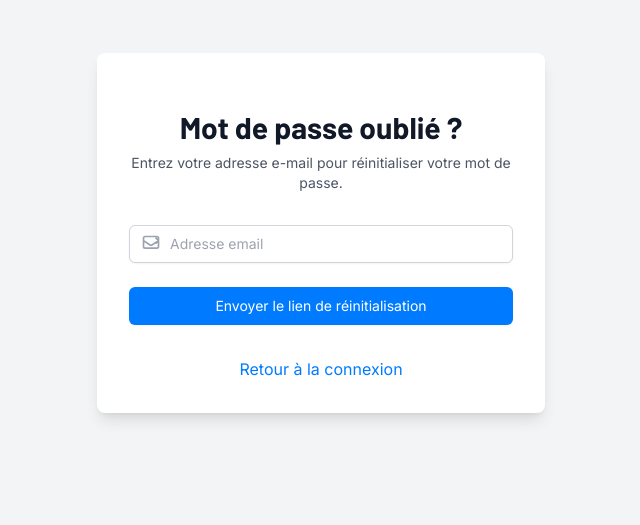
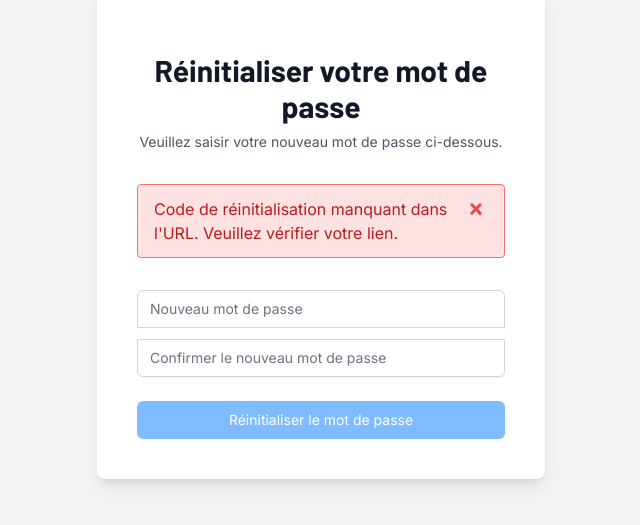
Before and after one commit to bruno-07/monfond, a Nuxt app: page /reset-password in a window 1280 px wide. Shown: the part 167-692 px from the top of the page, without its empty margins (319-959 px from the left). Built offline with nearby package versions, Linux system fonts and the light colour scheme.

Commit message:
fin connexion et inscription

```diff
--- /dev/null
+++ b/pages/forgot-password.vue
@@ -0,0 +1,75 @@
+<template>
+  <div class="min-h-screen bg-gray-100 flex items-center justify-center py-12 px-4 sm:px-6 lg:px-8">
+    <div class="max-w-md w-full space-y-8 bg-white p-8 rounded-lg shadow-lg">
+      <div>
+        <h2 class="mt-6 text-center text-3xl font-extrabold text-gray-900">
+          Mot de passe oublié ?
+        </h2>
+        <p class="mt-2 text-center text-sm text-gray-600">
+          Entrez votre adresse e-mail pour réinitialiser votre mot de passe.
+        </p>
+      </div>
+
+      <div v-if="authStore.error" class="bg-red-100 border border-red-400 text-red-700 px-4 py-3 rounded relative mb-4" role="alert">
+        <span class="block sm:inline">{{ authStore.error }}</span>
+        <span class="absolute top-0 bottom-0 right-0 px-4 py-3 cursor-pointer" @click="authStore.clearError()">
+          <svg class="fill-current h-6 w-6 text-red-500" role="button" xmlns="http://www.w3.org/2000/svg" viewBox="0 0 20 20"><title>Close</title><path d="M14.348 14.849a1.2 1.2 0 01-1.697 0L10 11.697l-2.651 2.652a1.2 1.2 0 11-1.697-1.697L8.303 10 5.651 7.348a1.2 1.2 0 011.697-1.697L10 8.303l2.651-2.652a1.2 1.2 0 011.697 1.697L11.697 10l2.651 2.651a1.2 1.2 0 010 1.698z"/></svg>
+        </span>
+      </div>
+
+      <div v-if="authStore.successMessage" class="bg-green-100 border border-green-400 text-green-700 px-4 py-3 rounded relative mb-4" role="alert">
+        <span class="block sm:inline">{{ authStore.successMessage }}</span>
+      </div>
+
+      <form @submit.prevent="handleForgotPassword" class="space-y-6">
+        <div class="relative">
+          <div class="absolute inset-y-0 left-0 pl-3 flex items-center pointer-events-none">
+            <svg class="h-5 w-5 text-gray-400" fill="none" viewBox="0 0 24 24" stroke="currentColor">
+              <path stroke-linecap="round" stroke-linejoin="round" stroke-width="2" d="M3 8l7.89 5.26a2 2 0 002.22 0L21 8m0 0l-3-3m3 3l-3 3M5 17h14a2 2 0 002-2V5a2 2 0 00-2-2H5a2 2 0 00-2 2v10a2 2 0 002 2z" />
+            </svg>
+          </div>
+          <input id="email" name="email" type="email" autocomplete="email" required v-model="email"
+                 class="appearance-none block w-full pl-10 pr-3 py-2 border border-gray-300 rounded-md shadow-sm placeholder-gray-400 focus:outline-none focus:ring-primary-500 focus:border-primary-500 sm:text-sm"
+                 placeholder="Adresse email" />
+        </div>
+
+        <div>
+          <button type="submit" :disabled="authStore.loading"
+                  class="w-full flex justify-center py-2 px-4 border border-transparent rounded-md shadow-sm text-sm font-medium text-white bg-primary-500 hover:bg-primary-700 focus:outline-none focus:ring-2 focus:ring-offset-2 focus:ring-primary-500">
+            <span v-if="authStore.loading">Envoi...</span>
+            <span v-else>Envoyer le lien de réinitialisation</span>
+          </button>
+        </div>
+      </form>
+      <div class="text-center">
+        <NuxtLink to="/login" class="font-medium text-primary-500 hover:text-primary-900">
+          Retour à la connexion
+        </NuxtLink>
+      </div>
+    </div>
+  </div>
+</template>
+
+<script setup>
+import { ref } from 'vue';
+import { useAuthStore } from '@/stores/auth';
+
+const authStore = useAuthStore();
+const email = ref('');
+
+const handleForgotPassword = async () => {
+  // Les messages d'erreur/succès et le loading sont gérés par le store
+  await authStore.forgotPassword(email.value);
+  // Si succès, le message est déjà défini par le store.
+  // On peut vider l'email si on veut, mais ce n'est pas obligatoire.
+  // email.value = '';
+};
+</script>
+
+<style scoped>
+.text-primary-500 { color: #007bff; }
+.hover\:text-primary-900:hover { color: #0056b3; }
+.bg-primary-500 { background-color: #007bff; }
+.hover\:bg-primary-700:hover { background-color: #0056b3; }
+.focus\:ring-primary-500:focus { box-shadow: 0 0 0 0.2rem rgba(0, 123, 255, 0.5); }
+</style>
--- a/pages/login.vue
+++ b/pages/login.vue
@@ -62,7 +62,7 @@
           </div>
 
           <div class="text-sm">
-            <NuxtLink to="/reset-password" class="font-medium text-primary-500 hover:text-primary-900">
+            <NuxtLink to="/forgot-password" class="font-medium text-primary-500 hover:text-primary-900">
               Mot de passe oublié ?
             </NuxtLink>
           </div>
--- a/pages/reset-password.vue
+++ b/pages/reset-password.vue
@@ -1,12 +1,12 @@
 <template>
   <div class="min-h-screen bg-gray-100 flex items-center justify-center py-12 px-4 sm:px-6 lg:px-8">
-    <div class="max-w-md w-full space-y-8 bg-white p-8 rounded-lg shadow-lg">
+    <div class="max-w-md w-full space-y-8 bg-white p-10 rounded-lg shadow-lg">
       <div>
         <h2 class="mt-6 text-center text-3xl font-extrabold text-gray-900">
-          Mot de passe oublié ?
+          Réinitialiser votre mot de passe
         </h2>
         <p class="mt-2 text-center text-sm text-gray-600">
-          Entrez votre adresse e-mail pour réinitialiser votre mot de passe.
+          Veuillez saisir votre nouveau mot de passe ci-dessous.
         </p>
       </div>
 
@@ -17,64 +17,114 @@
         </span>
       </div>
 
-      <div v-if="successMessage" class="bg-green-100 border border-green-400 text-green-700 px-4 py-3 rounded relative mb-4" role="alert">
-        <span class="block sm:inline">{{ successMessage }}</span>
+      <div v-if="authStore.successMessage" class="bg-green-100 border border-green-400 text-green-700 px-4 py-3 rounded relative mb-4" role="alert">
+        <span class="block sm:inline">{{ authStore.successMessage }}</span>
       </div>
 
-      <form @submit.prevent="handleForgotPassword" class="space-y-6">
-        <div class="relative">
-          <div class="absolute inset-y-0 left-0 pl-3 flex items-center pointer-events-none">
-            <svg class="h-5 w-5 text-gray-400" fill="none" viewBox="0 0 24 24" stroke="currentColor">
-              <path stroke-linecap="round" stroke-linejoin="round" stroke-width="2" d="M3 8l7.89 5.26a2 2 0 002.22 0L21 8m0 0l-3-3m3 3l-3 3M5 17h14a2 2 0 002-2V5a2 2 0 00-2-2H5a2 2 0 00-2 2v10a2 2 0 002 2z" />
-            </svg>
+      <form class="mt-8 space-y-6" @submit.prevent="handleResetPassword">
+        <div class="rounded-md shadow-sm -space-y-px">
+          <div>
+            <label for="new-password" class="sr-only">Nouveau mot de passe</label>
+            <input
+              id="new-password"
+              name="newPassword"
+              type="password"
+              autocomplete="new-password"
+              required
+              v-model="newPassword"
+              class="appearance-none rounded-none relative block w-full px-3 py-2 border border-gray-300 placeholder-gray-500 text-gray-900 rounded-t-md focus:outline-none focus:ring-primary-500 focus:border-primary-500 focus:z-10 sm:text-sm"
+              placeholder="Nouveau mot de passe"
+            />
           </div>
-          <input id="email" name="email" type="email" autocomplete="email" required v-model="email"
-                 class="appearance-none block w-full pl-10 pr-3 py-2 border border-gray-300 rounded-md shadow-sm placeholder-gray-400 focus:outline-none focus:ring-primary-500 focus:border-primary-500 sm:text-sm"
-                 placeholder="Adresse email" />
+          <div>
+            <label for="confirm-password" class="sr-only">Confirmer le nouveau mot de passe</label>
+            <input
+              id="confirm-password"
+              name="confirmPassword"
+              type="password"
+              autocomplete="new-password"
+              required
+              v-model="confirmPassword"
+              class="appearance-none rounded-none relative block w-full px-3 py-2 border border-gray-300 placeholder-gray-500 text-gray-900 rounded-b-md focus:outline-none focus:ring-primary-500 focus:border-primary-500 focus:z-10 sm:text-sm mt-3"
+              placeholder="Confirmer le nouveau mot de passe"
+            />
+          </div>
         </div>
 
+        <p v-if="passwordMismatch" class="text-red-500 text-sm mt-2">
+          Les mots de passe ne correspondent pas.
+        </p>
+
         <div>
-          <button type="submit" :disabled="authStore.loading"
-                  class="w-full flex justify-center py-2 px-4 border border-transparent rounded-md shadow-sm text-sm font-medium text-white bg-primary-500 hover:bg-primary-700 focus:outline-none focus:ring-2 focus:ring-offset-2 focus:ring-primary-500">
-            <span v-if="authStore.loading">Envoi...</span>
-            <span v-else>Envoyer le lien de réinitialisation</span>
+          <button
+            type="submit"
+            :disabled="authStore.loading || passwordMismatch || !resetCode"
+            class="group relative w-full flex justify-center py-2 px-4 border border-transparent text-sm font-medium rounded-md text-white bg-primary-500 hover:bg-primary-700 focus:outline-none focus:ring-2 focus:ring-offset-2 focus:ring-primary-500 disabled:opacity-50 disabled:cursor-not-allowed"
+          >
+            <span v-if="authStore.loading">Réinitialisation en cours...</span>
+            <span v-else>Réinitialiser le mot de passe</span>
           </button>
         </div>
       </form>
-      <div class="text-center">
-        <NuxtLink to="/login" class="font-medium text-primary-500 hover:text-primary-900">
-          Retour à la connexion
-        </NuxtLink>
-      </div>
     </div>
   </div>
 </template>
 
 <script setup>
-import { ref } from 'vue';
-import { useAuthStore } from '@/stores/auth';
+import { ref, computed, onMounted } from 'vue';
+import { useRoute, useRouter } from 'vue-router';
+import { useAuthStore } from '@/stores/auth'; // Chemin corrigé si nécessaire
 
 const authStore = useAuthStore();
-const email = ref('');
-const successMessage = ref(null);
+const route = useRoute();
+const router = useRouter();
 
-const handleForgotPassword = async () => {
-  authStore.clearError();
-  successMessage.value = null;
-  const success = await authStore.forgotPassword(email.value);
-  if (success) {
-    successMessage.value = "Si cette adresse e-mail existe, un lien de réinitialisation a été envoyé.";
+const newPassword = ref('');
+const confirmPassword = ref('');
+const resetCode = ref(''); // Pour stocker le code de l'URL
+
+const passwordMismatch = computed(() => {
+  return (newPassword.value && confirmPassword.value && newPassword.value !== confirmPassword.value);
+});
+
+onMounted(() => {
+  authStore.clearMessages(); // Utilise clearMessages du store
+  if (route.query.code) {
+    resetCode.value = route.query.code;
   } else {
-    // L'erreur est déjà définie par authStore.error via apiCall
+    authStore.setError("Code de réinitialisation manquant dans l'URL. Veuillez vérifier votre lien.");
   }
+});
+
+const handleResetPassword = async () => {
+  authStore.clearMessages(); // Utilise clearMessages du store
+
+  if (!resetCode.value) {
+    authStore.setError("Code de réinitialisation introuvable. Veuillez réessayer le processus de 'Mot de passe oublié'.");
+    return;
+  }
+
+  if (newPassword.value !== confirmPassword.value) {
+    authStore.setError("Les mots de passe ne correspondent pas.");
+    return;
+  }
+
+  if (!newPassword.value) {
+    authStore.setError("Veuillez saisir un nouveau mot de passe.");
+    return;
+  }
+
+  // L'action resetPassword du store gère déjà les messages de succès et la redirection
+  await authStore.resetPassword(resetCode.value, newPassword.value, confirmPassword.value);
 };
 </script>
 
 <style scoped>
-/* Assurez-vous que ces couleurs sont définies dans votre tailwind.config.js */
+/* Assurez-vous que les couleurs primary sont définies dans tailwind.config.js */
 .text-primary-500 { color: #007bff; }
 .hover\:text-primary-900:hover { color: #0056b3; }
 .bg-primary-500 { background-color: #007bff; }
 .hover\:bg-primary-700:hover { background-color: #0056b3; }
 .focus\:ring-primary-500:focus { box-shadow: 0 0 0 0.2rem rgba(0, 123, 255, 0.5); }
+.focus\:border-primary-500:focus { border-color: #007bff; }
 </style>
--- a/stores/auth.js
+++ b/stores/auth.js
@@ -2,23 +2,42 @@
 import { defineStore } from 'pinia';
 import { ref } from 'vue';
 import { useStorage } from '@vueuse/core';
+import { useRouter } from 'vue-router';
 
 export const useAuthStore = defineStore('auth', () => {
-  const API_BASE_URL = 'https://mighty-kindness-3674f7b18e.strapiapp.com'; // Votre URL Strapi
+  const router = useRouter();
+  const API_BASE_URL = 'https://mighty-kindness-3674f7b18e.strapiapp.com';
 
   const user = useStorage('auth-user', null);
   const token = useStorage('auth-token', null);
   const isAuthenticated = ref(false);
   const loading = ref(false);
   const error = ref(null);
+  const successMessage = ref(null);
 
   if (token.value) {
     isAuthenticated.value = true;
   }
 
+  // Fonctions d'aide pour gérer les messages d'état
+  const clearMessages = () => {
+    error.value = null;
+    successMessage.value = null;
+  };
+
+  const setSuccess = (message) => {
+    successMessage.value = message;
+    error.value = null;
+  };
+
+  const setError = (message) => {
+    error.value = message;
+    successMessage.value = null;
+  };
+
   const apiCall = async (endpoint, method, data = null) => {
     loading.value = true;
-    error.value = null;
+    clearMessages(); // <-- S'assure que cela est appelé pour effacer les messages précédents
     try {
       const headers = {
         'Content-Type': 'application/json',
@@ -44,7 +63,7 @@ export const useAuthStore = defineStore('auth', () => {
       }
       return responseData;
     } catch (e) {
-      error.value = e.message || 'Une erreur inattendue est survenue.';
+      setError(e.message || 'Une erreur inattendue est survenue.');
       return null;
     } finally {
       loading.value = false;
@@ -58,6 +77,8 @@ export const useAuthStore = defineStore('auth', () => {
       password,
     });
     if (response && response.user) {
+      setSuccess("Inscription réussie ! Veuillez vérifier votre e-mail pour confirmer votre compte.");
+      router.push('/check-your-email');
       return { success: true, user: response.user };
     }
     return { success: false };
@@ -72,6 +93,8 @@ export const useAuthStore = defineStore('auth', () => {
       token.value = response.jwt;
       user.value = response.user;
       isAuthenticated.value = true;
+      setSuccess("Connexion réussie ! Redirection...");
+      router.push('/');
       return true;
     }
     return false;
@@ -79,29 +102,30 @@ export const useAuthStore = defineStore('auth', () => {
 
   const handleConfirmationJwt = async (jwt) => {
     if (!jwt) {
-      error.value = "Jeton de confirmation manquant ou invalide.";
+      setError("Jeton de confirmation manquant ou invalide.");
       return false;
     }
-    token.value = jwt;
-    isAuthenticated.value = true;
 
-    const fetchedUser = await apiCall('users/me', 'GET');
-    if (fetchedUser) {
-      user.value = fetchedUser;
-      return true;
+    const response = await apiCall(`auth/email-confirmation?confirmation=${jwt}`, 'GET');
+    if (response && response.jwt && response.user) {
+        token.value = response.jwt;
+        user.value = response.user;
+        isAuthenticated.value = true;
+        setSuccess("Votre compte a été vérifié avec succès. Redirection...");
+        router.push('/account');
+        return true;
     } else {
-      await logout();
-      error.value = "Impossible de récupérer les informations utilisateur avec le jeton fourni.";
-      return false;
+        setError(error.value || "Impossible de confirmer le compte. Lien invalide ou expiré.");
+        return false;
     }
   };
 
-  const logout = async () => {
+  const logout = () => {
     token.value = null;
     user.value = null;
     isAuthenticated.value = false;
-    localStorage.removeItem('auth-user');
-    localStorage.removeItem('auth-token');
+    clearMessages();
+    router.push('/login');
     return true;
   };
 
@@ -123,42 +147,36 @@ export const useAuthStore = defineStore('auth', () => {
     const response = await apiCall(`users/${userId}`, 'PUT', userData);
     if (response) {
       user.value = response;
+      setSuccess("Profil mis à jour avec succès !");
       return true;
     }
     return false;
   };
 
-  // NOUVEAU : Demande de réinitialisation de mot de passe
   const forgotPassword = async (email) => {
     const response = await apiCall('auth/forgot-password', 'POST', { email });
-    if (response && response.ok) { // Strapi renvoie souvent { ok: true } en cas de succès
-      return true; // E-mail de réinitialisation envoyé
+    if (response) {
+      setSuccess("Si l'adresse e-mail existe, un lien de réinitialisation vous a été envoyé.");
+      return true;
     }
-    // L'erreur est déjà gérée par apiCall
     return false;
   };
 
-  // NOUVEAU : Réinitialisation du mot de passe
   const resetPassword = async (code, password, passwordConfirmation) => {
-    // Strapi attend 'passwordConfirmation' comme nom de champ pour la confirmation
     const response = await apiCall('auth/reset-password', 'POST', {
       code,
       password,
       passwordConfirmation,
     });
     if (response && response.jwt) {
-      // Si la réinitialisation réussit et qu'un JWT est renvoyé, connectez l'utilisateur
       token.value = response.jwt;
       user.value = response.user;
       isAuthenticated.value = true;
+      setSuccess("Votre mot de passe a été réinitialisé avec succès ! Redirection vers la page de connexion...");
+      router.push('/login');
       return true;
     }
-    // L'erreur est déjà gérée par apiCall
     return false;
-  };
-
-  const clearError = () => {
-    error.value = null;
   };
 
   return {
@@ -167,14 +185,18 @@ export const useAuthStore = defineStore('auth', () => {
     isAuthenticated,
     loading,
     error,
+    successMessage,
     registerUser,
     login,
     logout,
     fetchUserWithToken,
     updateUser,
     handleConfirmationJwt,
-    forgotPassword, // Exporter
-    resetPassword,  // Exporter
-    clearError
+    forgotPassword,
+    resetPassword,
+    clearError: clearMessages, // <-- C'est un alias pour la rétrocompatibilité
+    setSuccess,
+    setError, // <-- S'assure que setError est exporté
+    clearMessages // <-- S'assure que clearMessages est exporté directement
   };
 });
```
Also changed, not shown: pages/email-confirmed.vue (+14 -16 lines).
